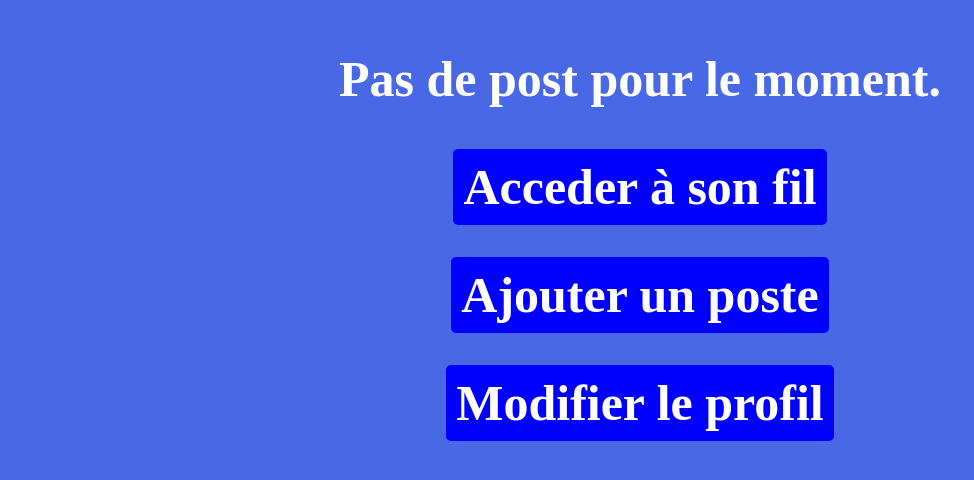
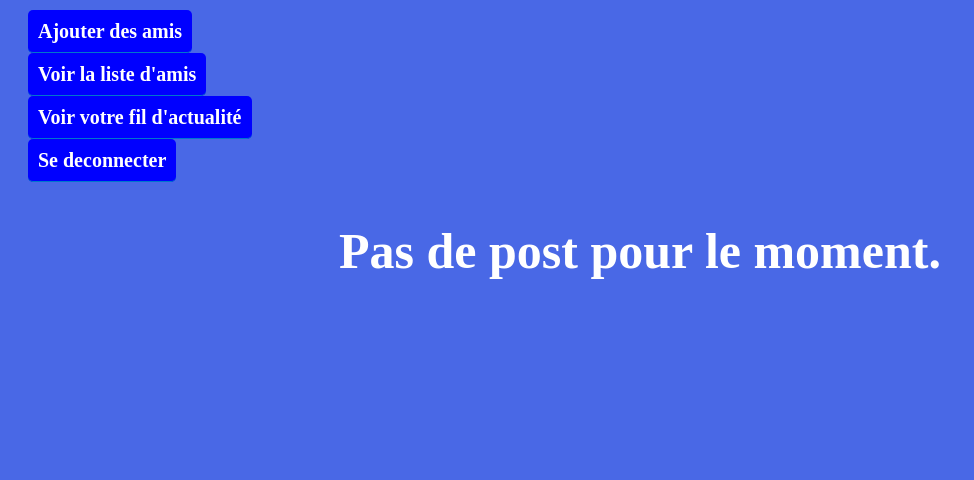
Before and after one commit to simon1938/Website-Forum-Blablazone, a PHP site: page /profil.php in a window 1280 px wide. Shown: the part 294-774 px from the top of the page, without its empty margins (0-974 px from the left). Run offline with PHP 8.4, Linux system fonts and the light colour scheme; the visitor is signed in with stand-in values (Sample User, id 1); data that the repository does not hold is empty.

Commit message:
finition

```diff
--- a/Styles/styles.css
+++ b/Styles/styles.css
@@ -111,3 +111,17 @@ a:hover {
   cursor: pointer;
   margin: 5px;
 }
+
+
+.lien a {
+  color: #fff;
+ text-decoration: none;
+ border-bottom: 1px solid #0077cc;
+}
+.lien p {
+ text-align: left;
+ color: rgb(27, 59, 156);
+ font-size: 20px;
+ margin-top: 20px;
+ margin-bottom: 20px;
+}
--- a/connection_bdd.php
+++ b/connection_bdd.php
@@ -3,7 +3,7 @@
 <head>
     <meta charset="UTF-8">
     <meta http-equiv="X-UA-Compatible" content="IE=edge">
-    <meta name="viewport" content="width=device-width, initial-scale=1.0">
+    <link rel="stylesheet" href="Styles\styles.css">
     <title>Connection Compte</title>
 </head>
 <body>
--- a/fils.php
+++ b/fils.php
@@ -73,7 +73,7 @@ echo"test est vrai";
 </head>
 <body>
     <h1>Fils Twitter</h1>
-    <div>
+    <div class ="lien">
         <p><a href="ajouteramis.php">Ajouter des amis</a></p>
         <p><a href="voirlisteamis.php">Voir la liste d'amis</a></p>
         <p><a href="profil.php">Revenir au Profil</a></p>
--- a/modifierleprofil.php
+++ b/modifierleprofil.php
@@ -3,6 +3,7 @@
 <head>
 	<title>Modifier le profil</title>
 	<meta charset="UTF-8">
+	<link rel="stylesheet" href="Styles\styles.css">
 	<meta name="viewport" content="width=device-width, initial-scale=1.0">
 </head>
 <body>
--- a/modifierleprofilbdd.php
+++ b/modifierleprofilbdd.php
@@ -3,6 +3,7 @@
 <head>
 	<title>Modifier le profil</title>
 	<meta charset="UTF-8">
+	<link rel="stylesheet" href="Styles\styles.css">
 	<meta name="viewport" content="width=device-width, initial-scale=1.0">
 </head>
 <body>
--- a/profil.php
+++ b/profil.php
@@ -33,7 +33,14 @@ $Age=$row['age'];
 echo '<h1>Profil de '.$NomUilisateur.'<h1>';
 echo '<p>Âge : <?php $Age ?> ans</p>';
 
-echo '<img src="' .$Photo. '" alt="photo de profil">';
+echo '<img src="' .$Photo. '" alt="photo de profil">';?>
+<div class ="lien">
+        <p><a href="ajouteramis.php">Ajouter des amis</a></p>
+		<p><a href="voirlisteamis.php">Voir la liste d'amis</a></p>
+        <p><a href="fils.php">Voir votre fil d'actualité</a></p>
+        <p><a href="index.php">Se deconnecter</a></p>
+    </div>
+<?php
 
 // Requête SQL pour récupérer les dix derniers posts de l'utilisateur
 $sql = "SELECT * FROM post WHERE id_utilisateur = $id_utilisateur ORDER BY date_de_creation DESC LIMIT 10 ";
@@ -69,13 +76,7 @@ if ($result->num_rows > 0) {
 // Fermeture de la connexion
 $bdd->close();
 ?>
-    <div>
 
-        <p><a href="fils.php">Acceder à son fil</a></p>
-        <p><a href="ajouterpost.php">Ajouter un poste</a></p>
-        <p><a href="modifierleprofil.php">Modifier le profil</a></p>
-
-    </div>
 
 
 </body>
```
Also changed, not shown: Styles/style_fils.css (+4 -3 lines).
